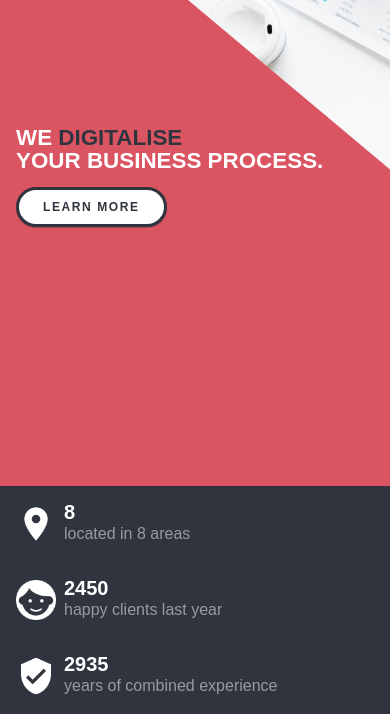
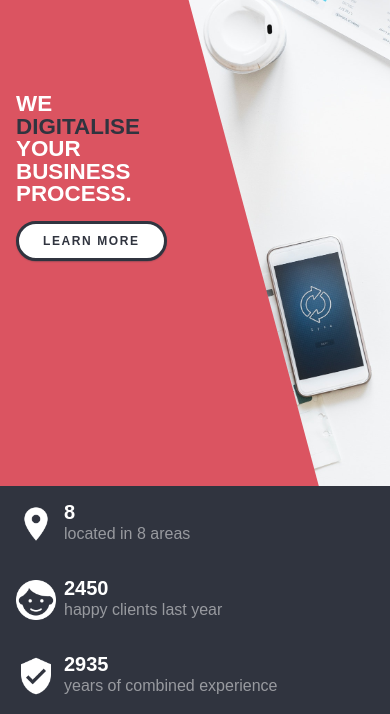
Before and after one commit to naomi-sharif/digital-elite, a plain HTML site: page index.html in a window 390 px wide. Shown: the part 147-861 px from the top of the page. Drawn offline with Linux system fonts and the light colour scheme.

Commit message:
Makes skew responsive

```diff
--- a/css/hero.css
+++ b/css/hero.css
@@ -18,6 +18,7 @@
     line-height: 1;
     text-transform: uppercase;
     position: relative;
+    max-width: 45%;
 }
 
 .hero__title--emph {
@@ -44,7 +45,9 @@
     width: 100%;
     height: 100%;
     background-color: #DB5461;
-    left: 0;
+    left: -50%;
     right: 0;
-    transform: skewX(50deg) translate(-50%) scale(2);
+    transform: skewX(15deg) scale(2);
+    transform-origin: 90%;
+    overflow: hidden;
 }
```
